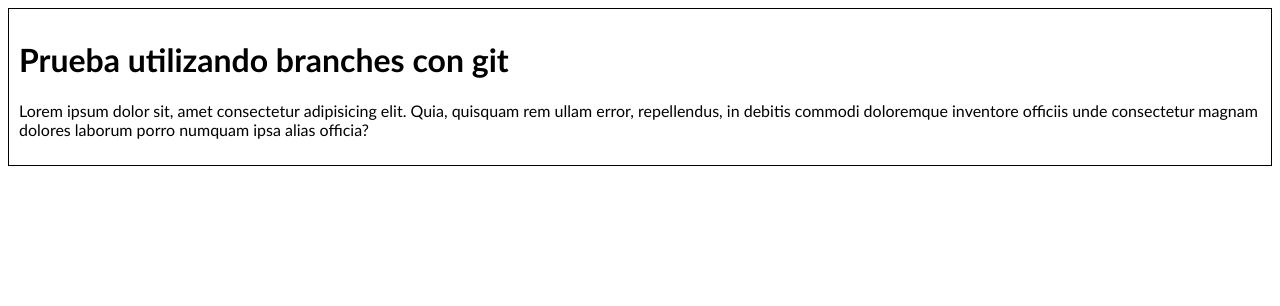
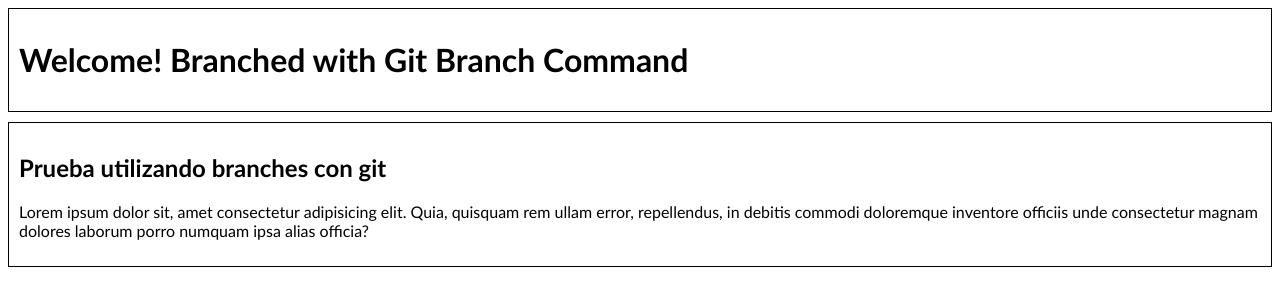
Before and after one commit to Regibus1/learningPath, a plain HTML site: page cursoGitYGitHub/branch/index.html in a window 1280 px wide. Drawn offline with Linux system fonts and the light colour scheme.

Commit message:
Branch con Header

```diff
--- a/cursoGitYGitHub/branch/css/style.css
+++ b/cursoGitYGitHub/branch/css/style.css
@@ -1,3 +1,10 @@
+header{
+    border: 1px solid black;
+    padding: 10px;
+    font-family: 'Trebuchet MS', 'Lucida Sans Unicode', 'Lucida Grande', 'Lucida Sans', Arial, sans-serif;
+    margin-bottom: 10px;
+}
+
 main{
     border: 1px solid black;
     padding: 10px;
--- a/cursoGitYGitHub/branch/index.html
+++ b/cursoGitYGitHub/branch/index.html
@@ -7,8 +7,11 @@
     <link rel="stylesheet" href="./css/style.css" />
   </head>
   <body>
+    <header>
+      <h1>Welcome! Branched with Git Branch Command</h1>
+    </header>
     <main>
-      <h1>Prueba utilizando branches con git</h1>
+      <h2>Prueba utilizando branches con git</h2>
       <p>
         Lorem ipsum dolor sit, amet consectetur adipisicing elit. Quia, quisquam
         rem ullam error, repellendus, in debitis commodi doloremque inventore
```
